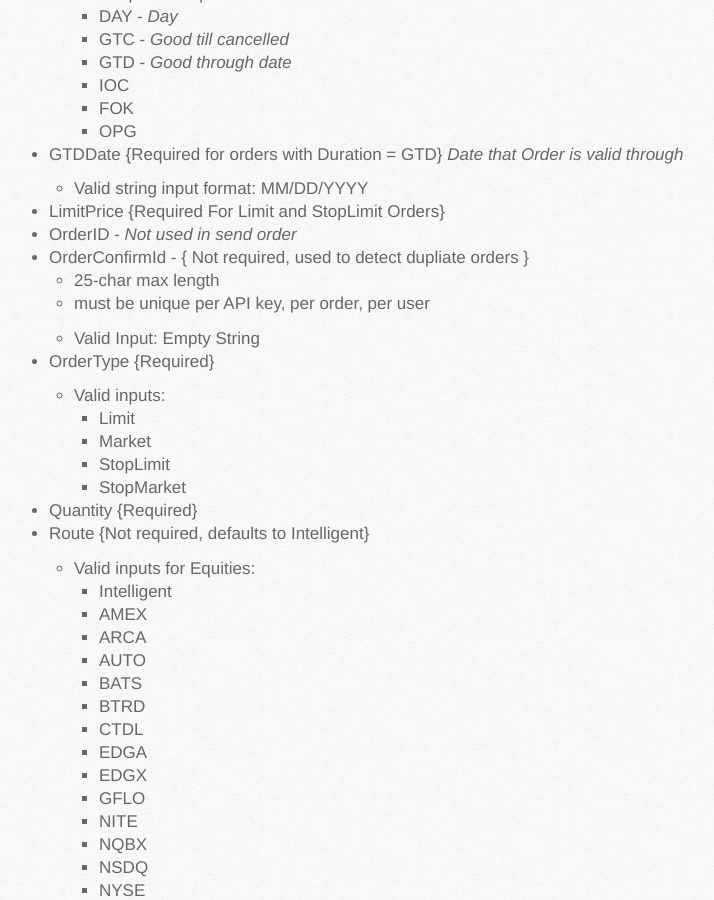
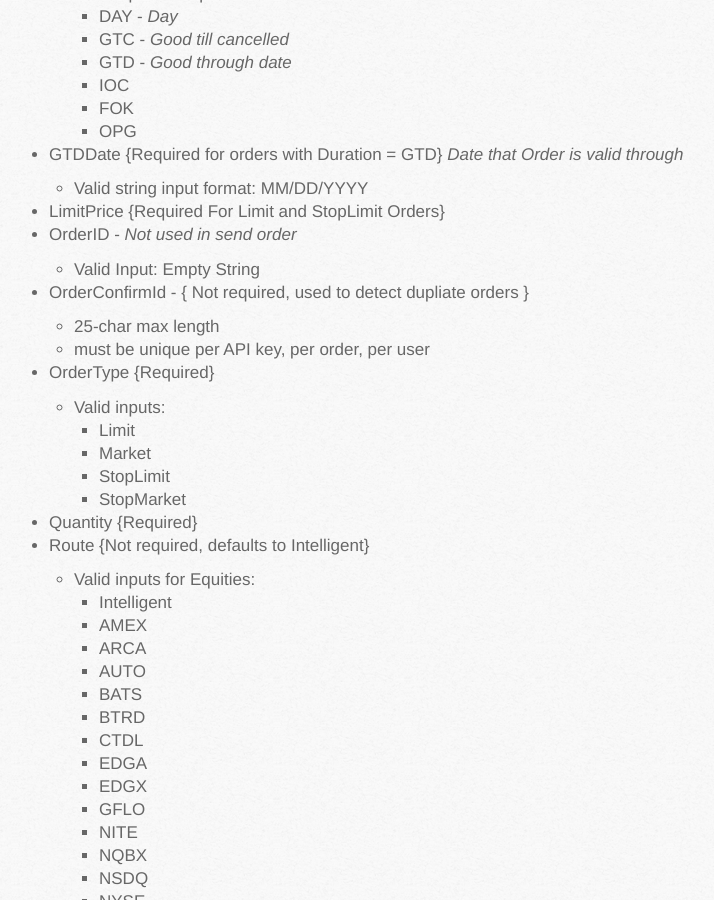
Before and after one commit to tradestation/webapi-docs, a Jekyll site: the page built from en/objects/order.md, in a window 1280 px wide and 900 px high, scrolled down 3021 px. Shown: the whole window, without its empty margins (116-830 px from the left). Built offline with Jekyll 4.4.1, drawn with Linux system fonts in a browser that asks for light colours; nearby versions of some CDN libraries.

```diff
--- a/en/objects/order.md
+++ b/en/objects/order.md
@@ -117,11 +117,12 @@
   * Valid string input format: MM/DD/YYYY
 * LimitPrice {Required For Limit and StopLimit Orders}
 * OrderID - *Not used in send order*
+
+  * Valid Input: Empty String
 * OrderConfirmId - { Not required, used to detect dupliate orders }
+
   * 25-char max length
   * must be unique per API key, per order, per user
-
-  * Valid Input: Empty String
 * OrderType {Required}
 
   * Valid inputs:
```
